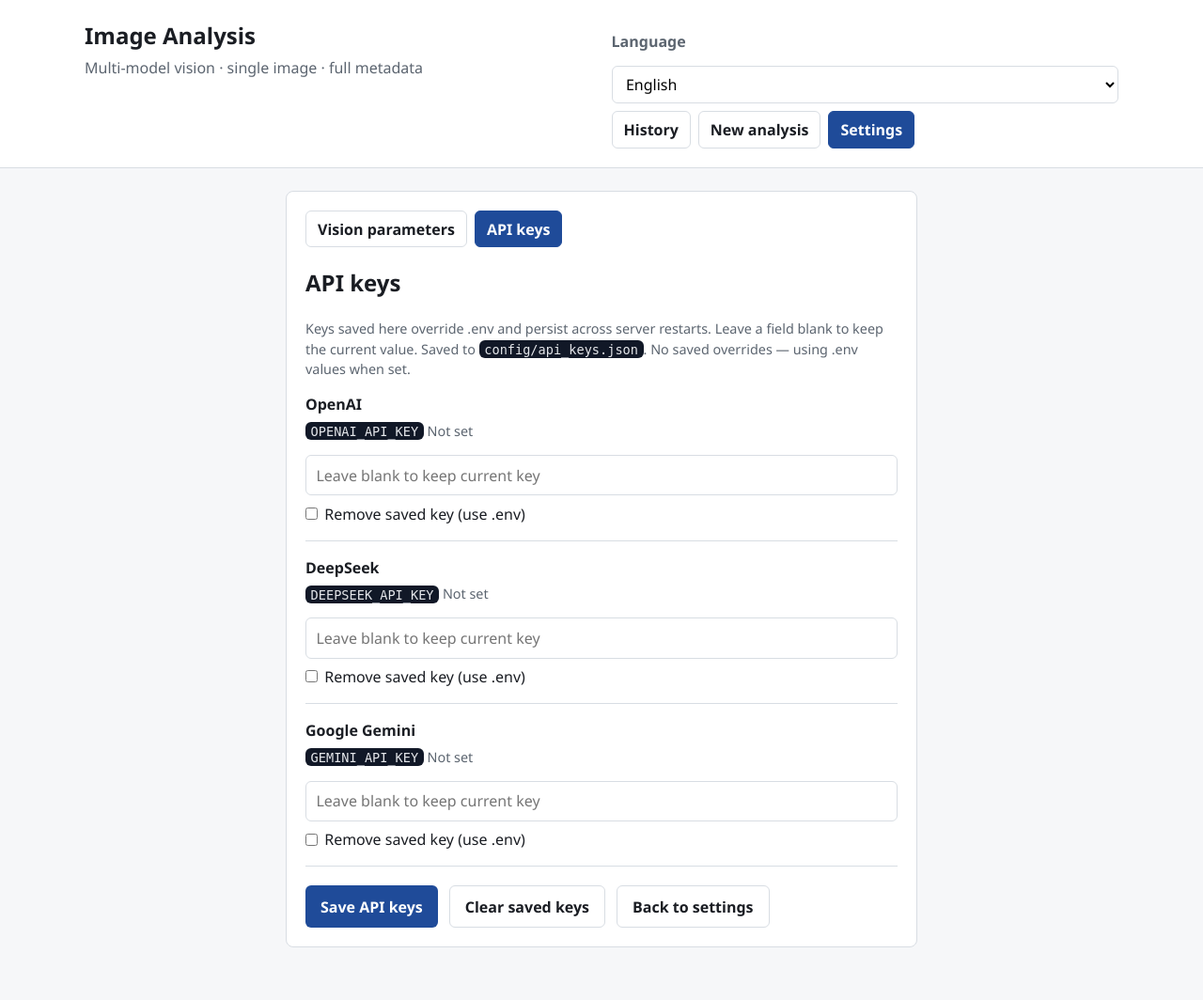
After one commit to neopmpmtj/image-is-versatile-duolingo, a Django app: page /settings/api-keys/ in a window 1280 px wide. The commit adds this page. Shown: the whole page at 94% size. Run offline with Django 5.2, Linux system fonts and the light colour scheme.

Commit message:
Implement API keys management feature with UI support
- Added a new settings page for managing API keys at `/settings/api-keys/`.
- Introduced `ApiKeysForm` for handling API key input and validation.
- Updated views to support saving, clearing, and resetting API keys.
- Enhanced user interface with appropriate messages and navigation.
- Updated documentation to reflect changes in API key management.
- Added tests to ensure functionality and persistence of API keys.

```diff
--- /dev/null
+++ b/config/api_keys.example.json
@@ -0,0 +1,5 @@
+{
+  "openai": "",
+  "deepseek": "",
+  "gemini": ""
+}
--- a/image_is_versatile/forms.py
+++ b/image_is_versatile/forms.py
@@ -6,6 +6,7 @@ from image_is_versatile.prompt_presets import (
     default_preset_id,
     preset_choices,
 )
+from image_is_versatile.services.api_keys import MAX_KEY_LENGTH
 from image_is_versatile.services.model_registry import default_model_id, model_choices
 from image_is_versatile.services.vision_runtime import (
     IMAGE_DETAIL_CHOICES,
@@ -33,6 +34,27 @@ class VisionSettingsForm(forms.Form):
             self.fields["reasoning_effort"].initial = active["reasoning_effort"]
             self.fields["max_output_tokens"].initial = active["max_output_tokens"]
             self.fields["image_detail"].initial = active["image_detail"]
+
+
+class ApiKeysForm(forms.Form):
+    def __init__(self, provider_ids: list[str], *args, **kwargs):
+        super().__init__(*args, **kwargs)
+        for provider_id in provider_ids:
+            self.fields[f"key_{provider_id}"] = forms.CharField(
+                required=False,
+                max_length=MAX_KEY_LENGTH,
+                strip=True,
+                widget=forms.PasswordInput(
+                    render_value=False,
+                    attrs={
+                        "autocomplete": "off",
+                        "spellcheck": "false",
+                        "data-i18n-placeholder": "apiKeyPlaceholder",
+                        "placeholder": "Leave blank to keep current key",
+                    },
+                ),
+            )
+            self.fields[f"clear_{provider_id}"] = forms.BooleanField(required=False)
 
 
 MAX_IMAGE_BYTES = 20 * 1024 * 1024
--- a/image_is_versatile/i18n.py
+++ b/image_is_versatile/i18n.py
@@ -12,6 +12,9 @@ MESSAGES_EN: dict[str, str] = {
     "analysis_save_failed": "The model responded, but saving the result failed: {detail}",
     "settings_saved": "Settings saved.",
     "settings_reset": "Vision parameters reset to factory defaults.",
+    "api_keys_saved": "API keys saved.",
+    "api_keys_reset": "Saved API keys cleared. Using .env values.",
+    "api_key_invalid": "One of the API keys is invalid.",
     "unknown_vision_model": "Unknown vision model selected.",
     "additional_required_when_omit": (
         "Enter additional instructions when system instructions are omitted."
--- a/image_is_versatile/static/image_is_versatile/js/app_i18n.js
+++ b/image_is_versatile/static/image_is_versatile/js/app_i18n.js
@@ -15,6 +15,7 @@ const APP_I18N = {
         titleNew: "New analysis · Image Analysis",
         titleDetail: "Analysis · Image Analysis",
         titleSettings: "Settings · Image Analysis",
+        titleApiKeys: "API keys · Image Analysis",
         btnNewAnalysis: "New analysis",
         colWhen: "When",
         colImage: "Image",
@@ -60,6 +61,22 @@ const APP_I18N = {
         btnResetDefaults: "Reset to defaults",
         btnBackToNew: "Back to new analysis",
         btnBackToHistory: "Back to history",
+        btnBackToSettings: "Back to settings",
+        settingsNavAria: "Settings sections",
+        settingsNavVision: "Vision parameters",
+        settingsNavApiKeys: "API keys",
+        pageApiKeys: "API keys",
+        apiKeysIntro: "Keys saved here override .env and persist across server restarts. Leave a field blank to keep the current value.",
+        apiKeysSavedTo: "Saved to",
+        apiKeysActiveOverrides: "At least one saved key is in use.",
+        apiKeysUsingEnv: "No saved overrides — using .env values when set.",
+        apiKeyStatusSaved: "Using saved key",
+        apiKeyStatusEnv: "Using .env",
+        apiKeyStatusMissing: "Not set",
+        apiKeyPlaceholder: "Leave blank to keep current key",
+        apiKeyClear: "Remove saved key (use .env)",
+        btnSaveApiKeys: "Save API keys",
+        btnResetApiKeys: "Clear saved keys",
         createdAt: "Created",
         labelDescription: "Description:",
         labelProvider: "Provider",
@@ -91,6 +108,9 @@ const APP_I18N = {
         analysis_save_failed: "The model responded, but saving the result failed: {detail}",
         settings_saved: "Settings saved.",
         settings_reset: "Vision parameters reset to factory defaults.",
+        api_keys_saved: "API keys saved.",
+        api_keys_reset: "Saved API keys cleared. Using .env values.",
+        api_key_invalid: "One of the API keys is invalid.",
         unknown_vision_model: "Unknown vision model selected.",
         additional_required_when_omit: "Enter additional instructions when system instructions are omitted.",
         invalid_preset: "Select a valid system-instruction preset.",
@@ -125,6 +145,7 @@ const APP_I18N = {
         titleNew: "Nova análise · Análise de imagens",
         titleDetail: "Análise · Análise de imagens",
         titleSettings: "Definições · Análise de imagens",
+        titleApiKeys: "Chaves API · Análise de imagens",
         btnNewAnalysis: "Nova análise",
         colWhen: "Quando",
         colImage: "Imagem",
@@ -170,6 +191,22 @@ const APP_I18N = {
         btnResetDefaults: "Repor predefinições",
         btnBackToNew: "Voltar à nova análise",
         btnBackToHistory: "Voltar ao histórico",
+        btnBackToSettings: "Voltar às definições",
+        settingsNavAria: "Secções de definições",
+        settingsNavVision: "Parâmetros de visão",
+        settingsNavApiKeys: "Chaves API",
+        pageApiKeys: "Chaves API",
+        apiKeysIntro: "As chaves guardadas aqui substituem os valores de .env e permanecem após reinícios do servidor. Deixe um campo em branco para manter o valor atual.",
+        apiKeysSavedTo: "Guardadas em",
+        apiKeysActiveOverrides: "Pelo menos uma chave guardada está em uso.",
+        apiKeysUsingEnv: "Sem substituições guardadas — a usar valores de .env quando definidos.",
+        apiKeyStatusSaved: "A usar chave guardada",
+        apiKeyStatusEnv: "A usar .env",
+        apiKeyStatusMissing: "Não definida",
+        apiKeyPlaceholder: "Deixe em branco para manter a chave atual",
+        apiKeyClear: "Remover chave guardada (usar .env)",
+        btnSaveApiKeys: "Guardar chaves API",
+        btnResetApiKeys: "Limpar chaves guardadas",
         createdAt: "Criado",
         labelDescription: "Descrição:",
         labelProvider: "Fornecedor",
@@ -201,6 +238,9 @@ const APP_I18N = {
         analysis_save_failed: "O modelo respondeu, mas falhou a gravação do resultado: {detail}",
         settings_saved: "Definições guardadas.",
         settings_reset: "Parâmetros de visão repostos para predefinições de fábrica.",
+        api_keys_saved: "Chaves API guardadas.",
+        api_keys_reset: "Chaves API guardadas removidas. A usar valores de .env.",
+        api_key_invalid: "Uma das chaves API é inválida.",
         unknown_vision_model: "Modelo de visão desconhecido selecionado.",
         additional_required_when_omit: "Introduza instruções adicionais quando as instruções de sistema são omitidas.",
         invalid_preset: "Selecione um preset de instruções de sistema válido.",
--- /dev/null
+++ b/image_is_versatile/templates/image_is_versatile/api_keys.html
@@ -0,0 +1,61 @@
+{% extends "image_is_versatile/base.html" %}
+{% load i18n_flash %}
+
+{% block title %}API keys · Image Analysis{% endblock %}
+{% block body_attrs %} data-i18n-title="titleApiKeys"{% endblock %}
+
+{% block content %}
+<div class="layout narrow">
+  <section class="panel">
+    {% include "image_is_versatile/includes/settings_nav.html" %}
+    <h2 data-i18n="pageApiKeys">API keys</h2>
+    <p class="help">
+      <span data-i18n="apiKeysIntro">Keys saved here override .env and persist across server restarts. Leave a field blank to keep the current value.</span>
+      <span data-i18n="apiKeysSavedTo">Saved to</span>
+      <code class="inline">config/api_keys.json</code>.
+      {% if using_saved_keys %}
+      <span data-i18n="apiKeysActiveOverrides">At least one saved key is in use.</span>
+      {% else %}
+      <span data-i18n="apiKeysUsingEnv">No saved overrides — using .env values when set.</span>
+      {% endif %}
+    </p>
+
+    <form method="post" autocomplete="off">
+      {% csrf_token %}
+      {% if form.non_field_errors %}
+      <ul class="errorlist">{% for error in form.non_field_errors %}<li data-flash-msg="{{ error }}">{{ error|flash_display }}</li>{% endfor %}</ul>
+      {% endif %}
+
+      {% for row in key_rows %}
+      <div class="key-row">
+        <label for="{{ row.key_field.id_for_label }}">{{ row.label }}</label>
+        <p class="help">
+          <code class="inline">{{ row.env_key }}</code>
+          {% if row.source == "saved" %}
+          <span data-i18n="apiKeyStatusSaved">Using saved key</span>
+          <code class="inline">{{ row.masked }}</code>
+          {% elif row.source == "env" %}
+          <span data-i18n="apiKeyStatusEnv">Using .env</span>
+          <code class="inline">{{ row.masked }}</code>
+          {% else %}
+          <span data-i18n="apiKeyStatusMissing">Not set</span>
+          {% endif %}
+        </p>
+        {{ row.key_field }}
+        {% if row.key_field.errors %}<ul class="errorlist">{% for error in row.key_field.errors %}<li>{{ error }}</li>{% endfor %}</ul>{% endif %}
+        <div class="checkbox-row">
+          {{ row.clear_field }}
+          <label for="{{ row.clear_field.id_for_label }}" data-i18n="apiKeyClear">Remove saved key (use .env)</label>
+        </div>
+      </div>
+      {% endfor %}
+
+      <div class="actions">
+        <button class="btn" type="submit" data-i18n="btnSaveApiKeys">Save API keys</button>
+        <button class="btn secondary" type="submit" name="action" value="reset" formnovalidate data-i18n="btnResetApiKeys">Clear saved keys</button>
+        <a class="btn secondary" href="{% url 'image_is_versatile:settings' %}" data-i18n="btnBackToSettings">Back to settings</a>
+      </div>
+    </form>
+  </section>
+</div>
+{% endblock %}
--- a/image_is_versatile/templates/image_is_versatile/base.html
+++ b/image_is_versatile/templates/image_is_versatile/base.html
@@ -88,13 +88,54 @@
       padding: 1.25rem;
     }
     label { display: block; font-weight: 600; margin: 0.75rem 0 0.35rem; }
-    input[type="file"], textarea, select {
+    input[type="file"], input[type="text"], input[type="password"], textarea, select {
       width: 100%;
       padding: 0.55rem 0.65rem;
       border: 1px solid var(--border);
       border-radius: 6px;
       font: inherit;
       background: #fff;
+    }
+    input[type="checkbox"] {
+      width: auto;
+      margin: 0;
+    }
+    .checkbox-row {
+      display: flex;
+      align-items: center;
+      gap: 0.45rem;
+      margin-top: 0.45rem;
+    }
+    .checkbox-row label {
+      display: inline;
+      font-weight: 400;
+      margin: 0;
+    }
+    .settings-subnav {
+      display: flex;
+      gap: 0.5rem;
+      flex-wrap: wrap;
+      margin: 0 0 1.15rem;
+    }
+    .settings-subnav a {
+      text-decoration: none;
+      color: var(--text);
+      font-weight: 600;
+      padding: 0.4rem 0.75rem;
+      border-radius: 6px;
+      border: 1px solid var(--border);
+      background: #fff;
+    }
+    .settings-subnav a:hover { background: #f0f2f5; }
+    .settings-subnav a.active {
+      background: var(--accent);
+      color: #fff;
+      border-color: var(--accent);
+    }
+    .key-row {
+      margin: 0 0 1rem;
+      padding-bottom: 1rem;
+      border-bottom: 1px solid var(--border);
     }
     .help { color: var(--muted); font-size: 0.9rem; margin-top: 0.25rem; }
     .errorlist { color: var(--danger); margin: 0.35rem 0 0; padding-left: 1.1rem; }
@@ -230,7 +271,7 @@
         </select>
         <a href="{% url 'image_is_versatile:history' %}" data-i18n="navHistory"{% if request.resolver_match.url_name == 'history' %} class="active"{% endif %}>History</a>
         <a href="{% url 'image_is_versatile:new' %}" data-i18n="navNew"{% if request.resolver_match.url_name == 'new' %} class="active"{% endif %}>New analysis</a>
-        <a href="{% url 'image_is_versatile:settings' %}" data-i18n="navSettings"{% if request.resolver_match.url_name == 'settings' %} class="active"{% endif %}>Settings</a>
+        <a href="{% url 'image_is_versatile:settings' %}" data-i18n="navSettings"{% if request.resolver_match.url_name == 'settings' or request.resolver_match.url_name == 'api_keys' %} class="active"{% endif %}>Settings</a>
       </nav>
     </div>
   </header>
@@ -250,7 +291,7 @@
       <button type="button" class="btn secondary" id="busy-cancel" data-i18n="busyCancel">Cancel wait</button>
     </div>
   </div>
-  <script src="{% static 'image_is_versatile/js/app_i18n.js' %}?v=3"></script>
+  <script src="{% static 'image_is_versatile/js/app_i18n.js' %}?v=4"></script>
   <script src="{% static 'image_is_versatile/js/i18n.js' %}?v=1"></script>
   <script src="{% static 'image_is_versatile/js/preferences.js' %}?v=2"></script>
   <script src="{% static 'image_is_versatile/js/busy.js' %}?v=3"></script>
--- /dev/null
+++ b/image_is_versatile/templates/image_is_versatile/includes/settings_nav.html
@@ -0,0 +1,4 @@
+<nav class="settings-subnav" data-i18n-aria="settingsNavAria" aria-label="Settings sections">
+  <a href="{% url 'image_is_versatile:settings' %}" data-i18n="settingsNavVision"{% if request.resolver_match.url_name == 'settings' %} class="active"{% endif %}>Vision parameters</a>
+  <a href="{% url 'image_is_versatile:api_keys' %}" data-i18n="settingsNavApiKeys"{% if request.resolver_match.url_name == 'api_keys' %} class="active"{% endif %}>API keys</a>
+</nav>
--- a/image_is_versatile/templates/image_is_versatile/settings.html
+++ b/image_is_versatile/templates/image_is_versatile/settings.html
@@ -7,6 +7,7 @@
 {% block content %}
 <div class="layout narrow">
   <section class="panel">
+    {% include "image_is_versatile/includes/settings_nav.html" %}
     <h2 data-i18n="pageSettings">Vision API parameters</h2>
     <p class="help">
       <span data-i18n="settingsIntro">These values apply to every analysis (all models). Saved to</span>
--- a/image_is_versatile/urls.py
+++ b/image_is_versatile/urls.py
@@ -8,6 +8,7 @@ urlpatterns = [
     path("", views.HistoryView.as_view(), name="history"),
     path("new/", views.NewAnalysisView.as_view(), name="new"),
     path("settings/", views.VisionSettingsView.as_view(), name="settings"),
+    path("settings/api-keys/", views.ApiKeysSettingsView.as_view(), name="api_keys"),
     path(
         "api/model-status/<str:model_id>/",
         views.ModelStatusView.as_view(),
--- a/image_is_versatile/views.py
+++ b/image_is_versatile/views.py
@@ -7,7 +7,7 @@ from django.shortcuts import get_object_or_404, redirect, render
 from django.urls import reverse
 from django.views import View
 
-from image_is_versatile.forms import NewAnalysisForm, VisionSettingsForm
+from image_is_versatile.forms import ApiKeysForm, NewAnalysisForm, VisionSettingsForm
 from image_is_versatile.i18n import en, flash_payload
 from image_is_versatile.image_utils import extract_image_metadata
 from image_is_versatile.models import AnalysisStatus, ImageAnalysis
@@ -21,6 +21,12 @@ from image_is_versatile.services import (
     save_success_analysis_fallback,
 )
 from image_is_versatile.services.vision_config import VisionApiRequestConfig
+from image_is_versatile.services.api_keys import (
+    is_using_saved_keys,
+    list_provider_key_rows,
+    reset_api_keys,
+    save_api_key_updates,
+)
 from image_is_versatile.services.vision_runtime import (
     get_defaults,
     is_using_runtime_file,
@@ -284,6 +290,74 @@ class VisionSettingsView(View):
         return redirect(reverse("image_is_versatile:settings"))
 
 
+def _api_keys_context(form: ApiKeysForm) -> dict:
+    rows = []
+    for row in list_provider_key_rows():
+        provider_id = row["provider_id"]
+        rows.append(
+            {
+                **row,
+                "key_field": form[f"key_{provider_id}"],
+                "clear_field": form[f"clear_{provider_id}"],
+            }
+        )
+    return {
+        "form": form,
+        "key_rows": rows,
+        "using_saved_keys": is_using_saved_keys(),
+    }
+
+
+class ApiKeysSettingsView(View):
+    def get(self, request):
+        rows = list_provider_key_rows()
+        form = ApiKeysForm([row["provider_id"] for row in rows])
+        return render(
+            request,
+            "image_is_versatile/api_keys.html",
+            _api_keys_context(form),
+        )
+
+    def post(self, request):
+        rows = list_provider_key_rows()
+        provider_ids = [row["provider_id"] for row in rows]
+        if request.POST.get("action") == "reset":
+            reset_api_keys()
+            messages.success(request, flash_payload("api_keys_reset"))
+            return redirect(reverse("image_is_versatile:api_keys"))
+
+        form = ApiKeysForm(provider_ids, request.POST)
+        if not form.is_valid():
+            return render(
+                request,
+                "image_is_versatile/api_keys.html",
+                _api_keys_context(form),
+                status=400,
+            )
+
+        updates: dict[str, str] = {}
+        clears: list[str] = []
+        for provider_id in provider_ids:
+            if form.cleaned_data.get(f"clear_{provider_id}"):
+                clears.append(provider_id)
+                continue
+            value = form.cleaned_data.get(f"key_{provider_id}") or ""
+            if value:
+                updates[provider_id] = value
+        try:
+            save_api_key_updates(updates=updates, clears=clears)
+        except ValueError:
+            form.add_error(None, "api_key_invalid")
+            return render(
+                request,
+                "image_is_versatile/api_keys.html",
+                _api_keys_context(form),
+                status=400,
+            )
+        messages.success(request, flash_payload("api_keys_saved"))
+        return redirect(reverse("image_is_versatile:api_keys"))
+
+
 class DetailView(View):
     def get(self, request, analysis_id):
         analysis = get_object_or_404(ImageAnalysis, id=analysis_id)
```
Also changed, not shown: docs/handoff.md (+2 -2 lines), image_is_versatile/services/api_keys.py (added, +167 -0 lines), image_is_versatile/services/provider_registry.py (+6 -3 lines), image_is_versatile/tests/test_api_keys.py (added, +91 -0 lines), image_is_versatile/tests/test_model_availability.py (+26 -0 lines), image_is_versatile/tests/test_views.py (+81 -0 lines), README.md, 1 other file.
